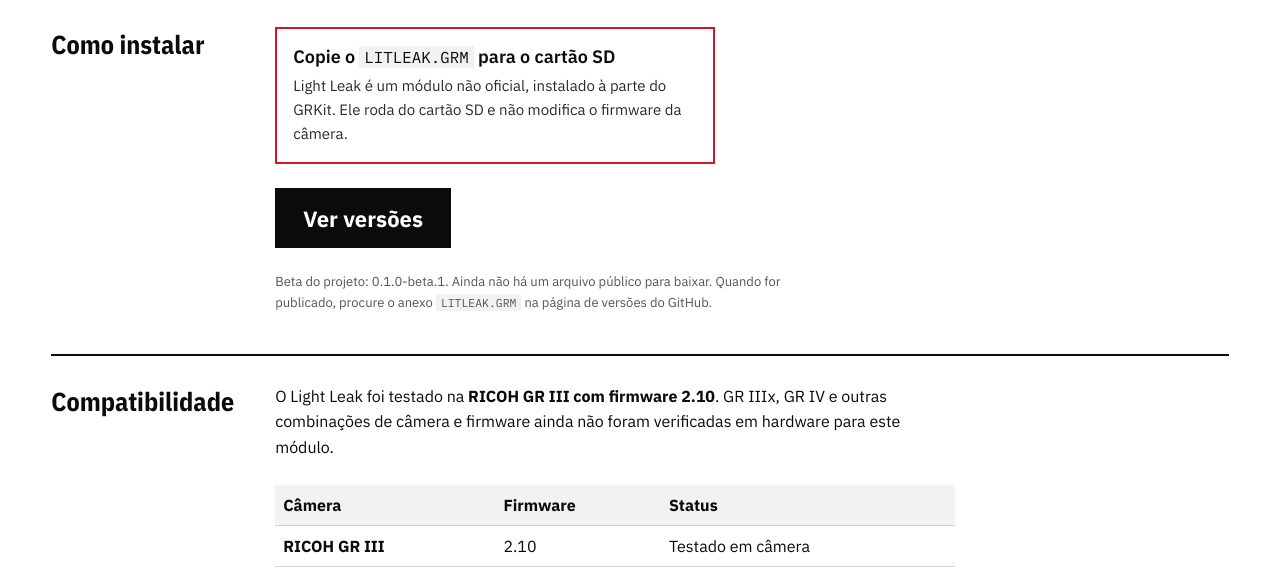
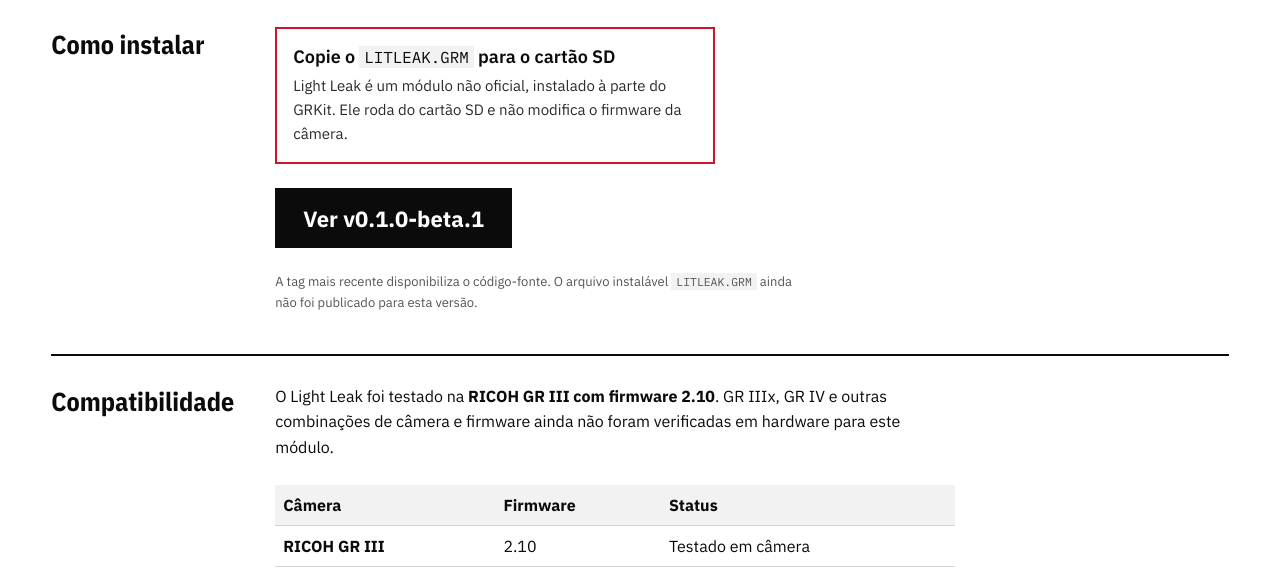
Before and after one commit to brunolimawd/grkit-light-leak, a plain HTML site: page pt-br/install/index.html in a window 1280 px wide. Shown: the part 181-769 px from the top of the page. Drawn offline with Linux system fonts and the light colour scheme.

Commit message:
fix(site): link installation to the published beta tag

```diff
--- a/pt-br/install/index.html
+++ b/pt-br/install/index.html
@@ -75,8 +75,8 @@
           <h3>Copie o <code>LITLEAK.GRM</code> para o cartão SD</h3>
           <p>Light Leak é um módulo não oficial, instalado à parte do GRKit. Ele roda do cartão SD e não modifica o firmware da câmera.</p>
         </div>
-        <a class="download landing-install landing-safe-install" href="https://github.com/brunolimawd/grkit-light-leak/releases">Ver versões</a>
-        <p class="note">Beta do projeto: 0.1.0-beta.1. Ainda não há um arquivo público para baixar. Quando for publicado, procure o anexo <code>LITLEAK.GRM</code> na página de versões do GitHub.</p>
+        <a class="download landing-install landing-safe-install" href="https://github.com/brunolimawd/grkit-light-leak/releases/tag/v0.1.0-beta.1">Ver v0.1.0-beta.1</a>
+        <p class="note">A tag mais recente disponibiliza o código-fonte. O arquivo instalável <code>LITLEAK.GRM</code> ainda não foi publicado para esta versão.</p>
       </div>
     </section>
 
```
Also changed, not shown: install/index.html (+2 -2 lines).
